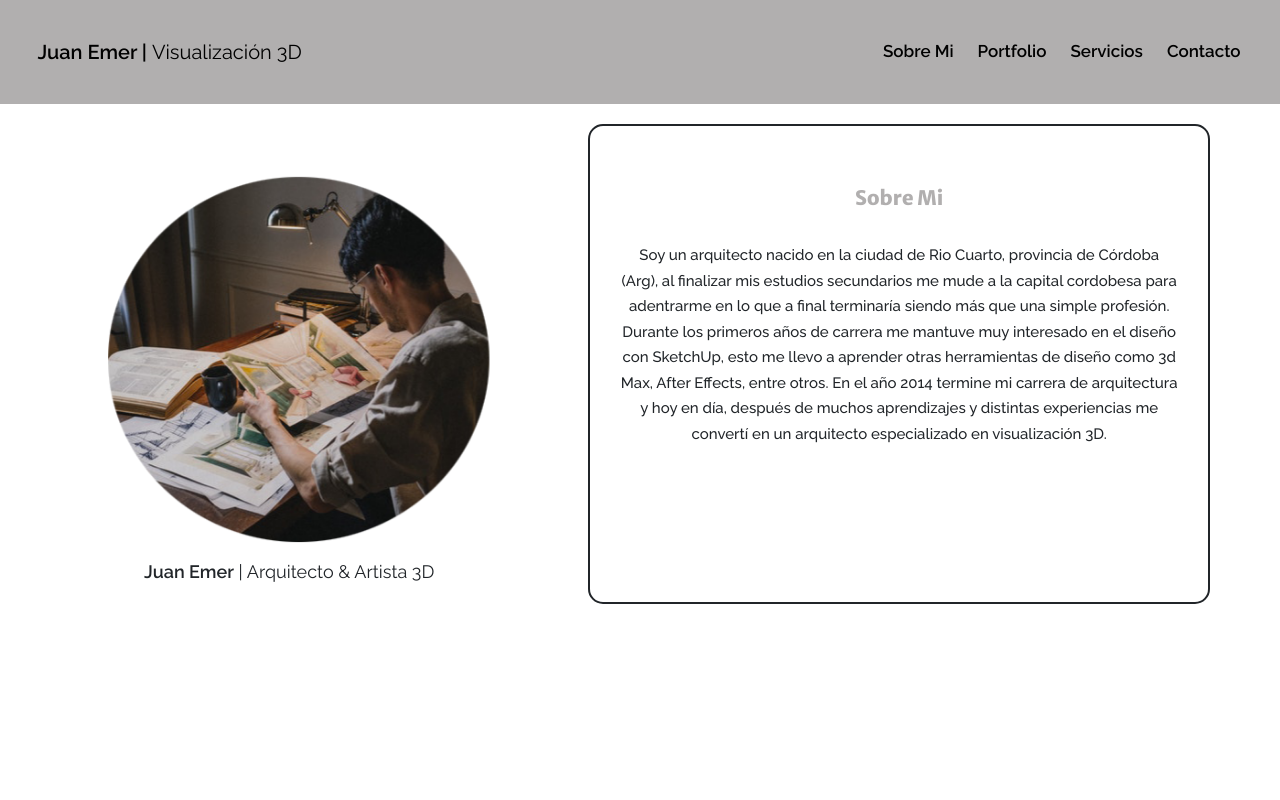
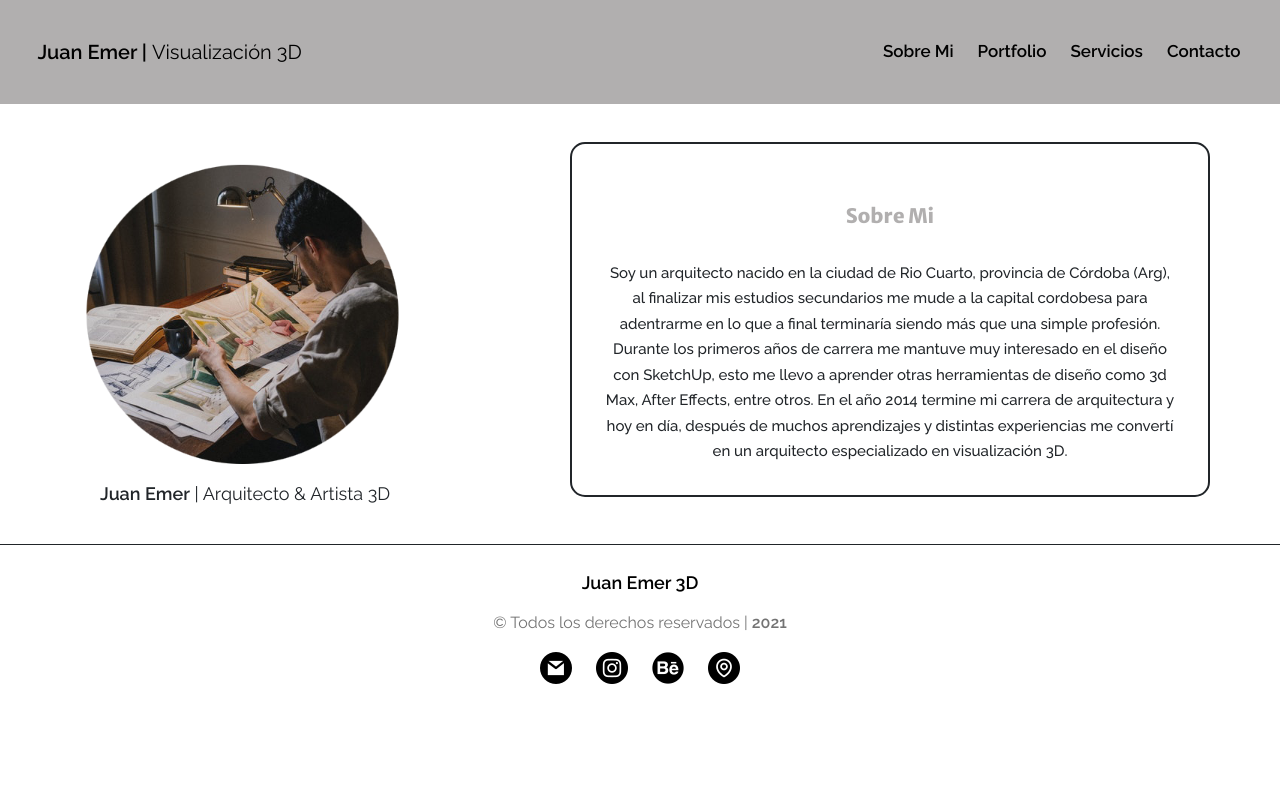
Before and after one commit to yvrbnto/Proyectofinal-artista3d, a website: page sobre-el-artista.html in a window 1280 px wide. Shown: the top 800 px of the page. Drawn offline with nearby package versions, Linux system fonts and the light colour scheme.

Commit message:
modificaciones en sobre el artista

```diff
--- a/scss/_content.scss
+++ b/scss/_content.scss
@@ -110,6 +110,7 @@ main{
 
 .aside-artist{
     width: auto;
+    height: auto;
     margin: $m-1;
     padding: $p-1;
     border: solid;
@@ -128,7 +129,7 @@ main{
 
 @media only screen and (min-width: 768px){
     .main-artist{
-        height: 60vh;
+        height: auto;
         padding-top: $p-1;
     }
 
@@ -139,8 +140,7 @@ main{
     }
 
     .img-artist{
-        width: 100%;
-        max-width: 768px;
+        width: 80%;
         margin-right: 5.5rem;
     }
 
@@ -166,7 +166,7 @@ main{
     }
 
     .span-artist{
-        margin-right: 3rem;
+        margin-right: 6rem;
         font-size: $fs-tres;
         font-weight: $fw-400;
         line-height: 2rem;
@@ -176,23 +176,22 @@ main{
 
 @media only screen and (min-width: 1280px){
     .main-artist{
-        height: 90vh;
+        height: auto;
     }
 
     .img-artist{
-        width: 85%;
-
+        width: 100%;
         margin-top: 5rem;
     }
 
     .span-artist{
-        margin-left: 3rem;
+        margin-right: 5rem;
         font-size: $fs-ocho;
     }
 
     .aside-artist{
         width: 50%;
-        height: 60vh;
+        height: auto;
         text-align: center;
         margin-right: 7rem;
         padding-top: 4rem;
--- a/scss/_footer.scss
+++ b/scss/_footer.scss
@@ -41,3 +41,7 @@ footer{
     cursor: pointer;
     transition: transform 4seg;
 }
+
+.bg-footer{
+    background-color: #fff;
+}
--- a/sobre-el-artista.html
+++ b/sobre-el-artista.html
@@ -25,7 +25,6 @@
   </head>
 <body>
     <header>
-    <!--inicia nav-->
       <nav class="bg-nav navbar navbar-expand-lg navbar-light">
         <div class="container-fluid">
           <a class="itemBrand" href="index.html">Juan Emer | <strong style="font-weight: normal"> Visualización 3D </strong></a>
@@ -50,13 +49,12 @@
           </div>
         </div>
       </nav>
-    <!--cierra nav-->
     </header>
 
     <main class="main-artist">
       <div class="div-artist">
         <article class="art-artist">
-          <img class="animate__animated animate__fadeInDown img-artist" src="assets/img/artista.png" alt="Foto del artista Juan Emer" width="80%">
+          <img class="animate__animated animate__fadeInDown img-artist" src="assets/img/artista.png" alt="Foto del artista Juan Emer" width="70%">
           <span class="span-artist"><strong style="font-weight: bolder">Juan Emer</strong> | Arquitecto & Artista 3D</span>
         </article>
         <aside class="animate__animated animate__fadeInUp aside-artist">
@@ -67,7 +65,7 @@
     </main>
 
     <footer>
-      <nav class="navbar navbar-expand-lg navbar-light bg-light">
+      <nav class="navbar navbar-expand-lg navbar-light bg-footer">
         <div class="container-fluid">
           <div class="container-fluid">
             <a href="index.html">Juan Emer 3D</a>
```
Also changed, not shown: contacto.html (+2 -2 lines), index.html (+1 -1 lines), portfolio.html (+1 -1 lines), servicios.html (+1 -1 lines), css/main.css. Lines whose indentation alone changed are shown as unchanged.
